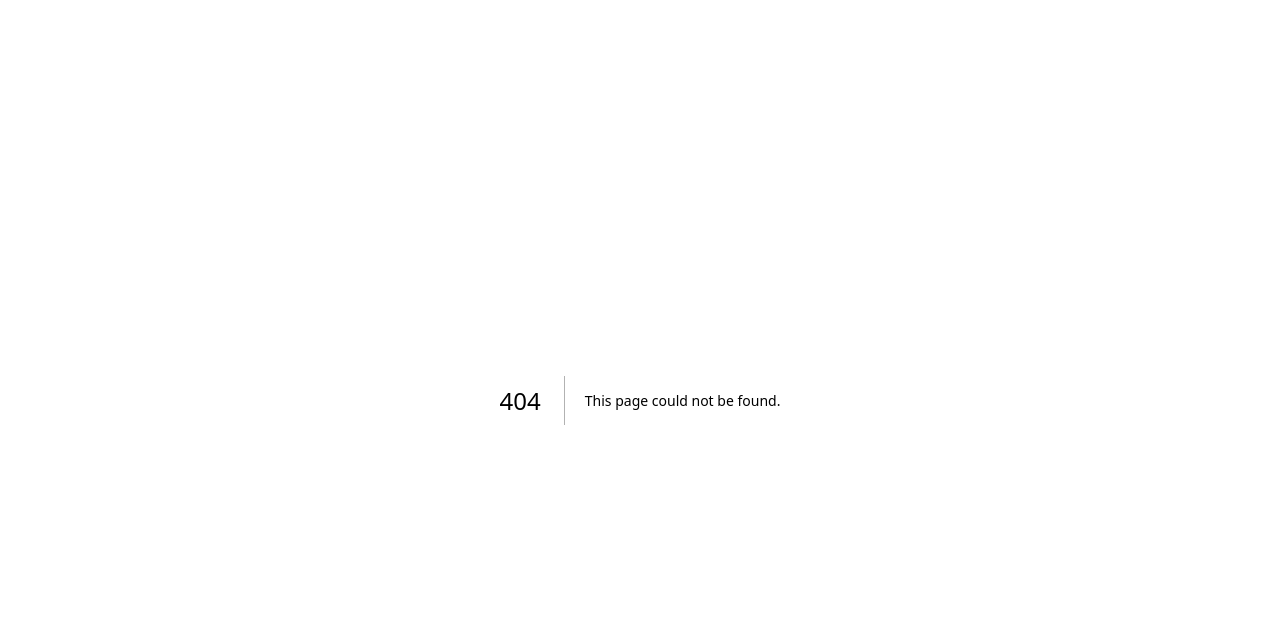
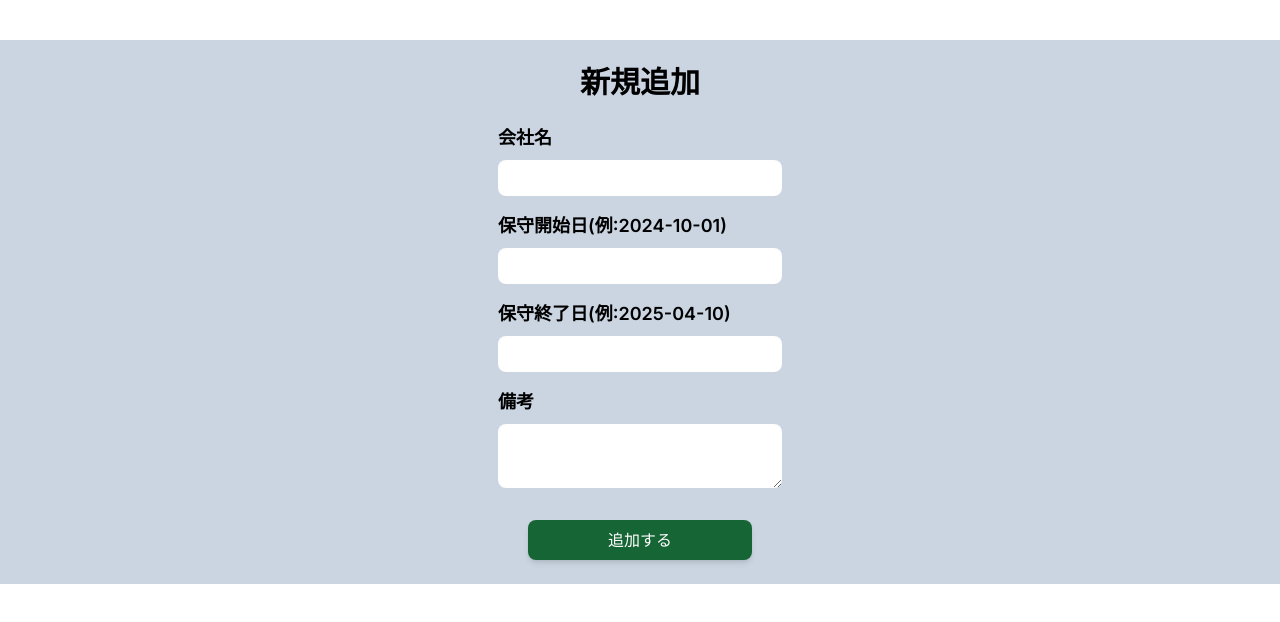
Before and after one commit to scoutb6b/task_remind, a Next.js app: page /new in a window 1280 px wide. Before the commit this address had no page. Shown: the top 622 px of the page. Built offline with nearby package versions, Linux system fonts and the light colour scheme.

Commit message:
✨ 新規作成ページ作成及びserveractions

```diff
--- /dev/null
+++ b/src/actions/task.ts
@@ -0,0 +1,26 @@
+"use server";
+
+import { connectDb } from "@/lib/database";
+import { Remind, RemindModel } from "@/models/remind";
+import { redirect } from "next/navigation";
+
+export interface FormState {
+  error: string;
+}
+
+export const insertTask = async (state: FormState, formData: FormData) => {
+  const newTask: Remind = {
+    company: formData.get("company") as string,
+    startDate: formData.get("start") as string,
+    endDate: formData.get("end") as string,
+    content: formData.get("content") as string,
+  };
+  try {
+    await connectDb();
+    await RemindModel.create(newTask);
+  } catch (error) {
+    state.error = "作成に失敗しました";
+    return state;
+  }
+  redirect("/");
+};
--- /dev/null
+++ b/src/app/(main)/new/page.tsx
@@ -0,0 +1,16 @@
+import InsertForm from "@/components/main/form/InsertForm";
+
+const NewPage = () => {
+  return (
+    <div className="bg-slate-300 w-full">
+      <div className="w-1/3 mt-10 mx-auto max-h-[550px] p-6 bg-slate-300 rounded-xl ">
+        <h1 className="text-3xl font-bold text-center">新規追加</h1>
+        <div className="mt-6">
+          <InsertForm />
+        </div>
+      </div>
+    </div>
+  );
+};
+
+export default NewPage;
--- /dev/null
+++ b/src/components/main/form/InsertForm.tsx
@@ -0,0 +1,78 @@
+"use client";
+
+import { FormState, insertTask } from "@/actions/task";
+import { useFormState, useFormStatus } from "react-dom";
+
+export const InsertForm = () => {
+  const initialState: FormState = { error: "" };
+  const [state, formAction] = useFormState(insertTask, initialState);
+
+  const HandleSubmit = () => {
+    const { pending } = useFormStatus();
+    return (
+      <button
+        type="submit"
+        className="mt-8 px-20 py-2 block mx-auto rounded-lg bg-green-800 text-white shadow-md hover:shadow-none hover: px-2opacity-75 disabled:bg-gray-400"
+        disabled={pending}
+      >
+        追加する
+      </button>
+    );
+  };
+
+  return (
+    <div>
+      <form action={formAction} className="">
+        <div className="flex flex-col mt-4 font-medium text-lg w-3/4 mx-auto">
+          <label htmlFor="" className="font-semibold">
+            会社名
+          </label>
+          <input
+            type="text"
+            name="company"
+            id=""
+            className="mt-2 py-1 px-2 rounded-lg "
+          />
+        </div>
+        <div className="flex flex-col mt-4 font-medium text-lg w-3/4 mx-auto">
+          <label htmlFor="" className="font-semibold">
+            保守開始日(例:2024-10-01)
+          </label>
+          <input
+            type="text"
+            name="start"
+            id=""
+            className="mt-2 py-1 px-2 rounded-lg "
+          />
+        </div>
+        <div className="flex flex-col mt-4 font-medium text-lg w-3/4 mx-auto">
+          <label htmlFor="" className="font-semibold">
+            保守終了日(例:2025-04-10)
+          </label>
+          <input
+            type="text"
+            name="end"
+            id=""
+            className="mt-2 py-1 px-2 rounded-lg "
+          />
+        </div>
+        <div className="flex flex-col mt-4 font-medium text-lg w-3/4 mx-auto">
+          <label htmlFor="" className="font-semibold">
+            備考
+          </label>
+          <textarea
+            name="content"
+            id=""
+            className="mt-2 py-1 px-2 rounded-lg "
+          ></textarea>
+        </div>
+        <HandleSubmit />
+        {state.error && (
+          <p className="mt-2 text-red-500 text-sm">{state.error}</p>
+        )}
+      </form>
+    </div>
+  );
+};
+
+export default InsertForm;
```
